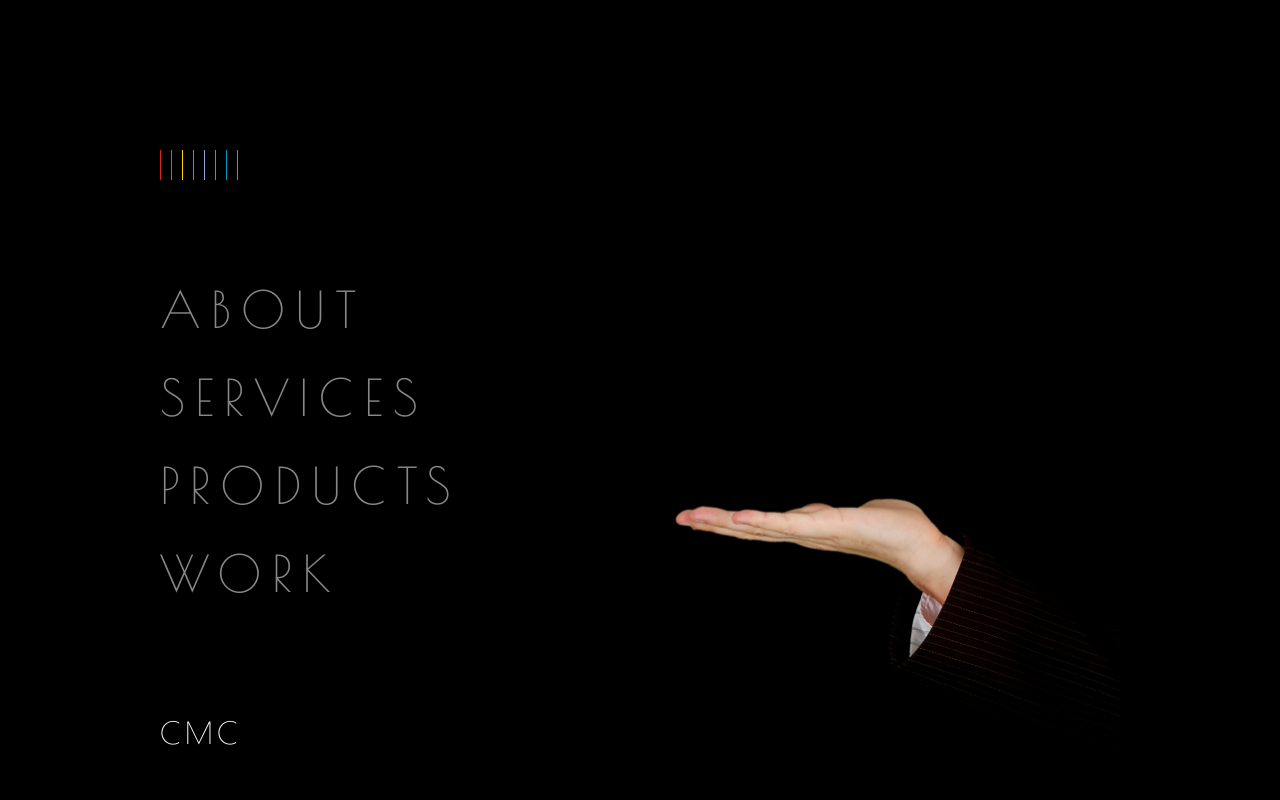
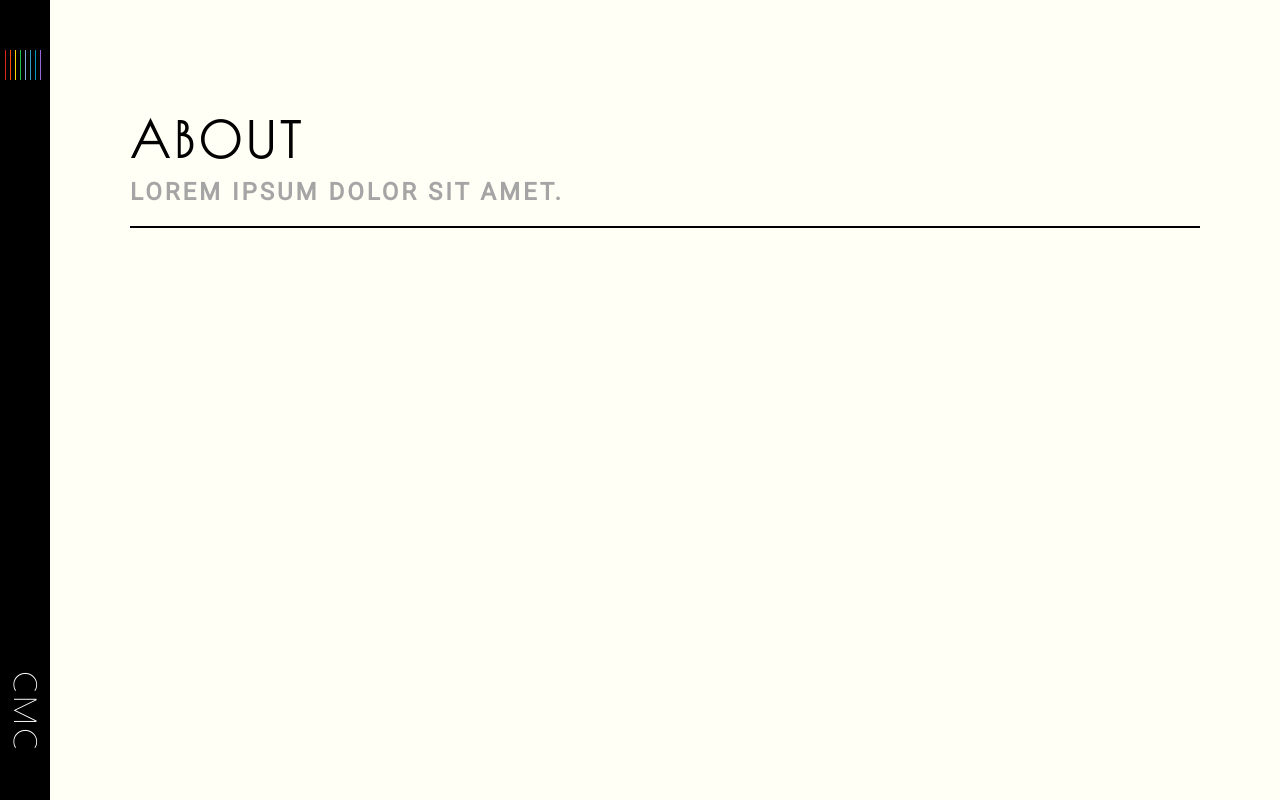
Before and after one commit to chungmanchau/black-rainbow, a plain HTML site: page index.html in a window 1280 px wide. Both pictures are taken after a click on the item "ABOUT". Drawn offline with nearby package versions, Linux system fonts and the light colour scheme.

Commit message:
Animations tuned

```diff
--- a/index.html
+++ b/index.html
@@ -8,27 +8,31 @@
 <body>
 	<div class="wrapper">
 		<div class="container">
-			<aside class="sidebar collapse">
+			<aside class="sidebar open">
 				<ul class="menu enter">
-					<li class="menu__item red"><span>Playground</span></li>
-					<li class="menu__item orange"><span>3D Iphone</span></li>
-					<li class="menu__item yellow"><span>Devices</span></li>
-					<li class="menu__item green"><span>Color</span></li>
-					<li class="menu__item sky-blue"><span>Parallax</span></li>
-					<li class="menu__item light-blue"><span>Menu</span></li>
-					<li class="menu__item dark-blue"><span>Time Zone</span></li>
-					<li class="menu__item purple"><span>Lorem</span></li>
+					<li class="menu__item title-text red"><span>Playground</span></li>
+					<li class="menu__item title-text orange"><span>3D Iphone</span></li>
+					<li class="menu__item title-text yellow"><span>Devices</span></li>
+					<li class="menu__item title-text green"><span>Color</span></li>
+					<li class="menu__item title-text sky-blue"><span>Parallax</span></li>
+					<li class="menu__item title-text light-blue"><span>Menu</span></li>
+					<li class="menu__item title-text dark-blue"><span>Time Zone</span></li>
+					<li class="menu__item title-text purple"><span>Lorem</span></li>
 				</ul>
 				<ul class="nav">
-					<li class="nav__item">About</li>
-					<li class="nav__item">Services</li>
-					<li class="nav__item">Products</li>
-					<li class="nav__item">Work</li>
+					<li class="nav__item title-text">About</li>
+					<li class="nav__item title-text">Services</li>
+					<li class="nav__item title-text">Work</li>
+					<li class="nav__item title-text">Contact</li>
 				</ul>
-				<div class="logo enter">CMC</div>
-				<div class="author enter"> Created by <br>Chung Man Chau </div>
-				<div class="hand"></div>
+				<div class="author enter title-text"> Created by <br>Chung Man Chau </div>
+				<div class="logo enter title-text">CMC</div>
 			</aside>
+			<main class="main">
+				<h1 class="title title-text">About</h1>
+				<h2 class="sub-title ">Lorem ipsum dolor sit amet.</h2>
+				<div class="line"></div>
+			</main>
 		</div>
 	</div>
 	<script src='http://cdnjs.cloudflare.com/ajax/libs/jquery/2.2.2/jquery.min.js'></script>
--- a/js/main.js
+++ b/js/main.js
@@ -1,6 +1,17 @@
 $(function() {
 
 	entranceLoad();
+
+	$('.menu, .logo, .nav__item').click(function() {
+		openMain();
+	});
+
+	function openMain() {
+		$('.sidebar').toggleClass('collapse');
+		$('.main').toggleClass('open');
+		$('.menu').removeClass('loaded');
+		$('.main').toggleClass('active');
+	}
 
 	function entranceLoad() {
 		setTimeout(function() {
@@ -12,7 +23,7 @@ $(function() {
 	function defaultLoad() {
 		setTimeout(function() {
 			$('.menu, .logo, .author').removeClass('enter load');
-			$('.nav, .hand').addClass('enter');
+			$('.nav').addClass('enter');
 			menuLoad();
 		}, 1800)
 	}
--- a/scss/_base.scss
+++ b/scss/_base.scss
@@ -1,4 +1,6 @@
 @import 'https://fonts.googleapis.com/css?family=Poiret+One';
+@import 'https://fonts.googleapis.com/css?family=Roboto';
+
 
 $black: #000;
 
@@ -13,5 +15,5 @@ html, body {
 	background: $black;
 	height: 100%;
 	width: 100%;
-	font-family: 'Poiret One', cursive;
+	font-family: 'Roboto', sans-serif;
 }
--- a/scss/_main.scss
+++ b/scss/_main.scss
@@ -20,21 +20,41 @@ $color-list: $red $orange $yellow $green $sky-blue $light-blue $dark-blue $purpl
 .container {
 	height: 100%;
 	width: 100%;
+	position: relative;
 }
 
 
 // Sidebar
 .sidebar {
-	position: relative;
+	position: absolute;
+	top: 0;
+	left: 0;
+	margin-left: calc((100% - 1260px) / 2);
 	width: 100%;
 	height: 100%;
-	margin: 0 auto;
 	max-width: 1260px;
 	padding: 50px 150px 50px;
+	transition: all .2s ease-in-out;
+	overflow: hidden;
+	z-index: 10;
 	@include clearfix;
 	&.collapse {
+		left: 0;
+		transform: translateX(0);
+		margin: 0;
+		width: 50px;
+		padding: 50px 5px 50px;
+		.menu {
+			.menu__item {
+				margin-right: 4px;
+			}
+		}
+		.nav {
+			opacity: 0;
+			transform: translateX(50px);
+		}
 		.logo {
-
+			transform: translateY(-20px) translateX(-16px) rotate(90deg);
 		}
 	}
 }
@@ -42,33 +62,34 @@ $color-list: $red $orange $yellow $green $sky-blue $light-blue $dark-blue $purpl
 .logo {
 	position: absolute;
 	bottom: 50px;
+	left: 0;
 	font-size: 30px;
-	transform: translateY(0) scale(1);
+	transform: translateY(0) translate(150px) scale(1);
+	cursor: pointer;
 	@extend .enter-text;
-	@include transition(.4s, ease-out);
-
+	transition: transform .3s ease-out, opacity .3s ease-out, rotate .3s ease-out;
 	&.enter {
 		opacity: 0;
-		transform: translateY(-430px) scale(1.3);
-		@include transition(.6s, ease-out);
+		transform: translateY(-430px) translate(150px) scale(1.3);
+		transition: transform .6s ease-out, opacity .6s ease-out, rotate .6s ease-out;
 		transition-delay: .4s;
 
 		&.load {
 			opacity: 1;
-			transform: translateY(-450px) scale(1.3);
+			transform: translateY(-450px) translate(150px) scale(1.3);
 		}
 	}
 }
 
 .menu {
 	display: flex;
-	margin: 80px 0 0;
-	padding: 20px 0;
+	margin: 0px 0 80px;
+	padding: 0;
 	list-style-type: none;
 	width: calc(100%);
 	cursor: pointer;
 	transform: translateX(0%);
-	@include transition(.6s, ease-out);
+	transition: transform .6s ease-out, opacity .6s ease-out, rotate .6s ease-out;
 
 	@for $i from 1 through length($color-list) {
 		.menu__item {
@@ -87,7 +108,7 @@ $color-list: $red $orange $yellow $green $sky-blue $light-blue $dark-blue $purpl
 		transform-origin: top center;
 		overflow: hidden;
 		@include clearfix();
-		@include transition(.6s, ease-out);
+		transition: transform .4s ease-out, opacity .4s ease-out, rotate .4s ease-out, margin .4s ease-in-out;
 		@include entranceTransform(1, 1, 0, 0);
 
 		span {
@@ -155,7 +176,7 @@ $color-list: $red $orange $yellow $green $sky-blue $light-blue $dark-blue $purpl
 	padding: 0;
 	opacity: 0;
 	transform: translateX(-25px);
-	@include transition(.6s, ease-out);
+	transition: transform .6s ease-out, opacity .6s ease-out, rotate .6s ease-out;
 	transition-delay: .4s;
 
 	.nav__item {
@@ -173,9 +194,9 @@ $color-list: $red $orange $yellow $green $sky-blue $light-blue $dark-blue $purpl
 	}
 
 	&.enter {
-		transform: translateY(0px);
+		transform: translateX(0px);
 		opacity: 1;
-
+		transition: transform .2s ease-out, opacity .2s ease-out;
 	}
 }
 
@@ -189,10 +210,10 @@ $color-list: $red $orange $yellow $green $sky-blue $light-blue $dark-blue $purpl
 	line-height: 1.6;
 	transform: translateY(20px);
 	@extend .enter-text;
-	@include transition(.3s, ease-out);
+	transition: transform .3s ease-out, opacity .3s ease-out, rotate .3s ease-out;
 
 	&.enter {
-		@include transition(.6s, ease-out);
+		transition: transform .6s ease-out, opacity .6s ease-out, rotate .6s ease-out;
 		transition-delay: .4s;
 
 		&.load {
@@ -202,28 +223,63 @@ $color-list: $red $orange $yellow $green $sky-blue $light-blue $dark-blue $purpl
 	}
 }
 
-.hand {
-	float: right;
-	margin-top: 250px;
-	width: 50%;
-	height: 360px;
-	opacity: 0;
-	background: url(../images/hand.png) right bottom no-repeat;
-	background-size: contain;
-	transform: translateX(25px);
-	@include transition(.6s, ease-out);
-	transition-delay: .4s;
-
-	&.enter {
-		transform: translateY(0px);
-		opacity: 1;
-
-	}
+// Main
+.main {
+	position: absolute;
+	top: 0;
+	left: 50px;
+	transform: translateX(100%);
+	transition: transform .3s ease-out;
+	width: calc(100% - 50px);
+    height: 100%;
+    background: #fffff5;
+    padding: 80px;
+    &.open {
+    	transform: translateX(0);
+    	transition-delay: 0s;
+    }
+    &.active {
+    	.line {
+    		transform: scale(1);
+    	}
+    }
 }
 
+.title {
+	text-transform: uppercase;
+	font-size: 3em;
+	letter-spacing: 5px;
+	margin-bottom: 10px;
+}
+
+.sub-title {
+	margin-top: 0;
+	font-weight: bold;
+	font-size: 1.5rem;
+	color: #a5a5a5;
+	letter-spacing: 3px;
+	text-transform: uppercase;
+}
+
+.line {
+	height: 2px;
+	width: 100%;
+	background: #000;
+	transform-origin: left center;
+	transform: scale(0);
+	transition: transform .4s cubic-bezier(0.46, 0.03, 0.52, 0.96);
+}
 
 // Class Extensions
 .enter-text {
 	color: #FFF;
 	letter-spacing: 4px;
 }
+
+.title-text {
+	font-family: 'Poiret One', cursive;
+}
+
+.clearfix {
+	@include clearfix;
+}
--- a/scss/_mixins.scss
+++ b/scss/_mixins.scss
@@ -3,7 +3,7 @@
 }
 
 @mixin transition($duration, $timinig-function) {
-	transition: transform $duration $timinig-function, opacity $duration $timinig-function;
+	transition: transform $duration $timinig-function, opacity $duration $timinig-function, rotate $duration $timinig-function;
 }
 
 @mixin clearfix {
```
Also changed, not shown: css/styles.css, 1 other file.
